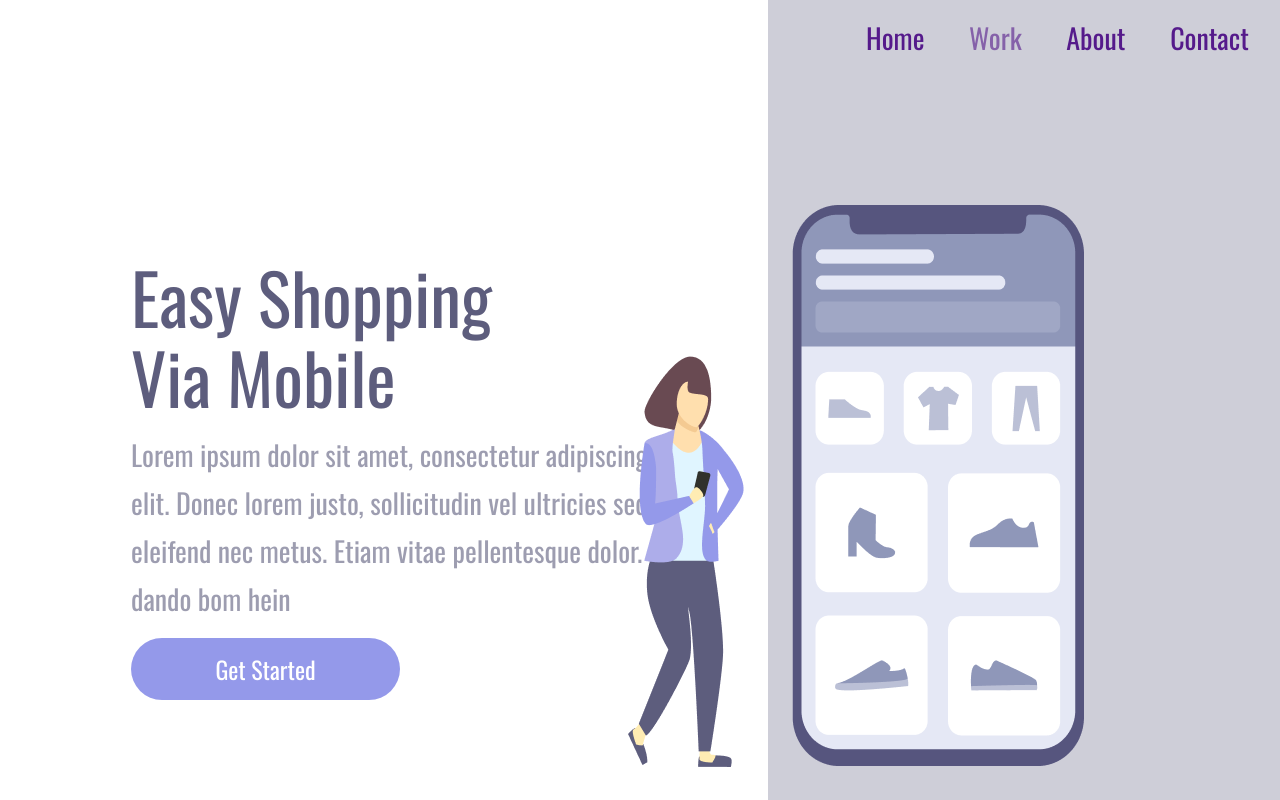
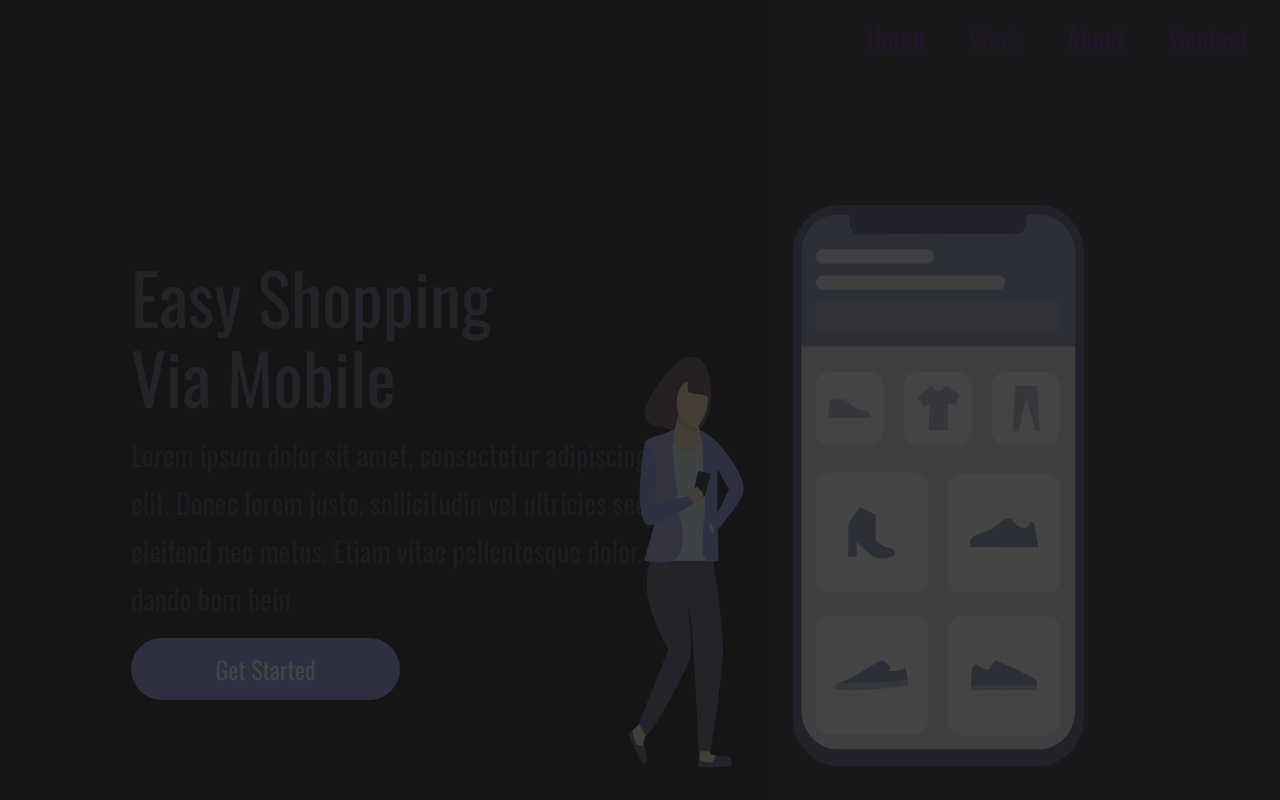
Before and after one commit to peugamer/mobile, a plain HTML site: page index.html in a window 1280 px wide. Shown: the top 800 px of the page. Drawn offline with nearby package versions, Linux system fonts and the light colour scheme.

Commit message:
alteração no html e no css

```diff
--- a/index.html
+++ b/index.html
@@ -3,7 +3,7 @@
 <head>
     <meta charset="UTF-8">
     <meta name="viewport" content="width=device-width, initial-scale=1.0">
-    <title>Site mobile GITHUB alteração no vscode</title>
+    <title>Site mobile</title>
     <link rel="stylesheet" href="style.css">
     <link rel="preconnect" href="https://fonts.googleapis.com">
 <link rel="preconnect" href="https://fonts.gstatic.com" crossorigin>
--- a/style.css
+++ b/style.css
@@ -9,6 +9,11 @@ img{
     position: relative;
     top: 150px;
     right: 140px;
+}
+
+body{
+    background: #151515;
+    opacity: 0.20;
 }
 
 header{
```
